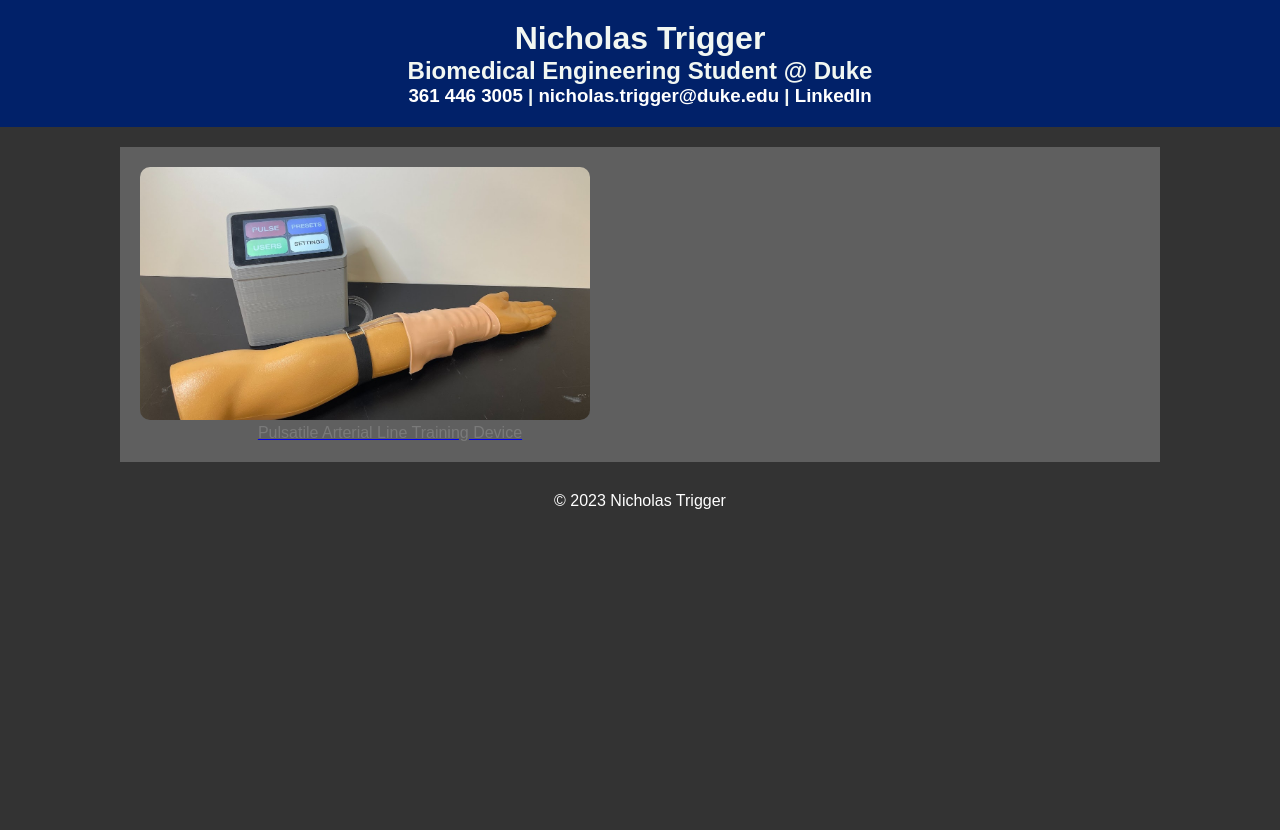
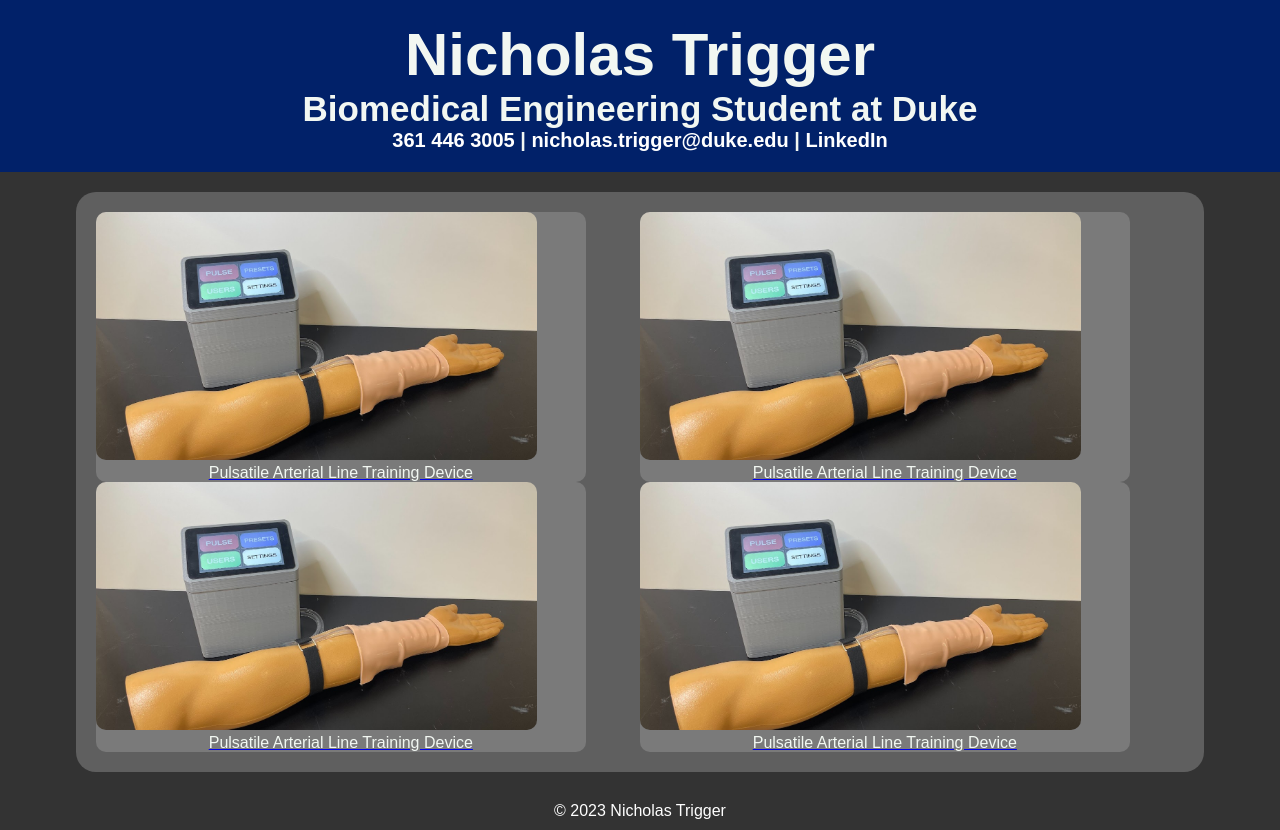
Before and after one commit to Nick-Trigger/Website, a plain HTML site: page index.html in a window 1280 px wide. Before the commit the page ends 800 px from the top, so only its background shows below. Drawn offline with Linux system fonts and the light colour scheme.

Commit message:
Home Page

```diff
--- a/index.html
+++ b/index.html
@@ -9,18 +9,31 @@
 </head>
 <body>
     <header>
-        <h1>Nicholas Trigger</h1>
-        <h2>Biomedical Engineering Student @ Duke</h2>
-        <h3><a href="tel:3614463005" class="linkCleanHeader">361 446 3005</a> | <a href="mailto:nicholas.trigger@duke.edu" class="linkCleanHeader">nicholas.trigger@duke.edu</a> | <a href="https://www.linkedin.com/in/nicholas-trigger-7148651aa/" class="linkCleanHeader">LinkedIn</a></h3>
+        <h1 style="font-size: 60px;">Nicholas Trigger</h1>
+        <h2 style="font-size: 35px">Biomedical Engineering Student at Duke</h2>
+        <h3 style="font-size: 20px"><a href="tel:3614463005" class="linkCleanHeader">361 446 3005</a> | <a href="mailto:nicholas.trigger@duke.edu" class="linkCleanHeader">nicholas.trigger@duke.edu</a> | <a href="https://www.linkedin.com/in/nicholas-trigger-7148651aa/" class="linkCleanHeader">LinkedIn</a></h3>
     </header>
     <main>
         <div class="row"> <!--Two columns, 1 is left 2 is right-->
             <div class="column"> <!--1-->
-                <a href="./portfolo/ALPT/ALPT.html"><img src="./images/alptprototype.jpg" class="imgHome" /></a>
-                <a href="./portfolo/ALPT/ALPT.html"><p class="imgHomeFooter linkClean">Pulsatile Arterial Line Training Device</p></a>
+                <div class="imgDivHome">
+                    <a href="./portfolo/ALPT/ALPT.html"><img src="./images/alptprototype.jpg" class="imgHome" /></a>
+                    <a href="./portfolo/ALPT/ALPT.html"><p class="imgHomeFooter linkClean">Pulsatile Arterial Line Training Device</p></a>
+                </div>
+                <div class="imgDivHome">
+                    <a href="./portfolo/ALPT/ALPT.html"><img src="./images/alptprototype.jpg" class="imgHome" /></a>
+                    <a href="./portfolo/ALPT/ALPT.html"><p class="imgHomeFooter linkClean">Pulsatile Arterial Line Training Device</p></a>
+                </div>
             </div>
             <div class="column"> <!--2-->
-
+                <div class="imgDivHome">
+                    <a href="./portfolo/ALPT/ALPT.html"><img src="./images/alptprototype.jpg" class="imgHome" /></a>
+                    <a href="./portfolo/ALPT/ALPT.html"><p class="imgHomeFooter linkClean">Pulsatile Arterial Line Training Device</p></a>
+                </div>
+                <div class="imgDivHome">
+                    <a href="./portfolo/ALPT/ALPT.html"><img src="./images/alptprototype.jpg" class="imgHome" /></a>
+                    <a href="./portfolo/ALPT/ALPT.html"><p class="imgHomeFooter linkClean">Pulsatile Arterial Line Training Device</p></a>
+                </div>
             </div>
         </div>
     </main>
--- a/style.css
+++ b/style.css
@@ -37,11 +37,12 @@ nav {
     }
 
 main {
-    max-width: 1000px;
+    max-width: 85%;
     margin: 20px auto;
     padding: 20px;
     background-color: #5f5f5f;
     color: #f2f7f2;
+    border-radius: 20px;
 }
 
 section {
@@ -74,9 +75,15 @@ footer {
 }
 
 .imgHomeFooter {
-    color: #7a7a7a;
+    color: #f2f7f2;
     padding: 5px auto;
     text-align: center;
+}
+
+.imgDivHome {
+    border-radius: 10px;
+    width: 90%;
+    background-color: #7a7a7a;
 }
 
 .row {
```
